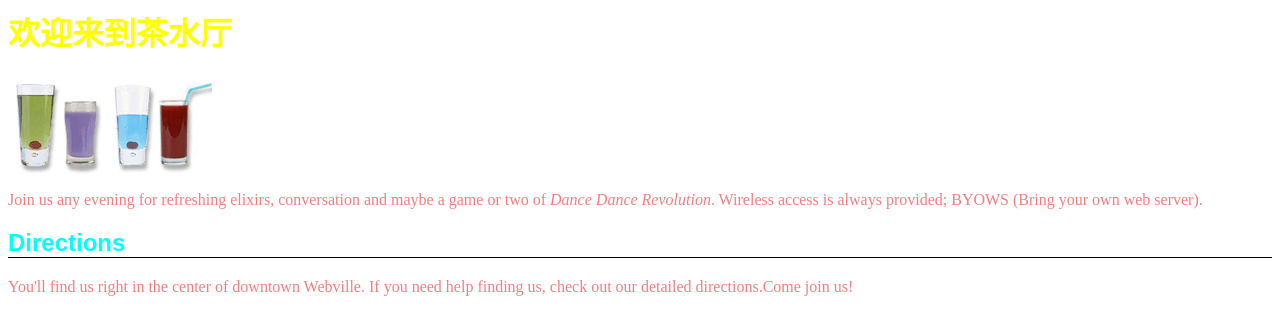
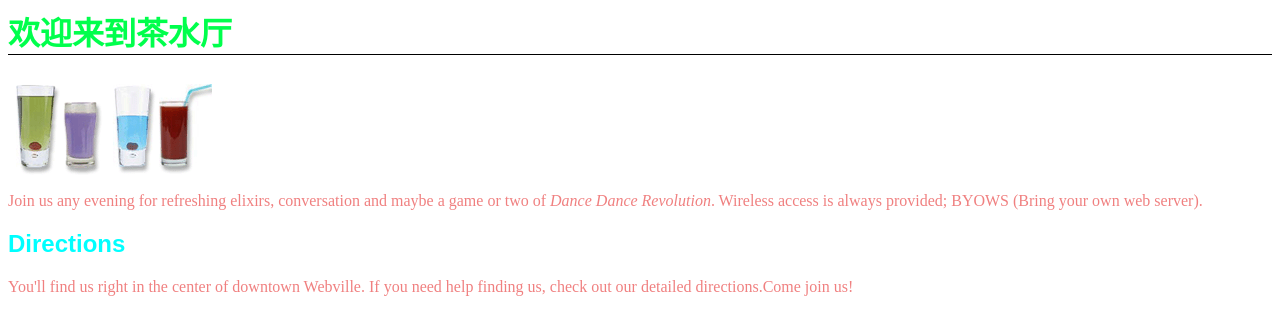
Before and after one commit to dkxnso/test, a plain HTML site: page 03/index.html in a window 1280 px wide. Drawn offline with Linux system fonts and the light colour scheme.

Commit message:
改了字体颜色

```diff
--- a/03/index.html
+++ b/03/index.html
@@ -8,13 +8,13 @@
     }
     h1{
       font-family:  Arial;
-      color: yellow;
-      border-bottom: 1px solid balck ;
+      color: rgb(0, 255, 76);
+      border-bottom: 1px solid black ;
     }
     h2 {
       font-family: Arial;
       color: aqua;
-      border-bottom: 1px solid black;
+
     }
      </style>
   </head>
```
